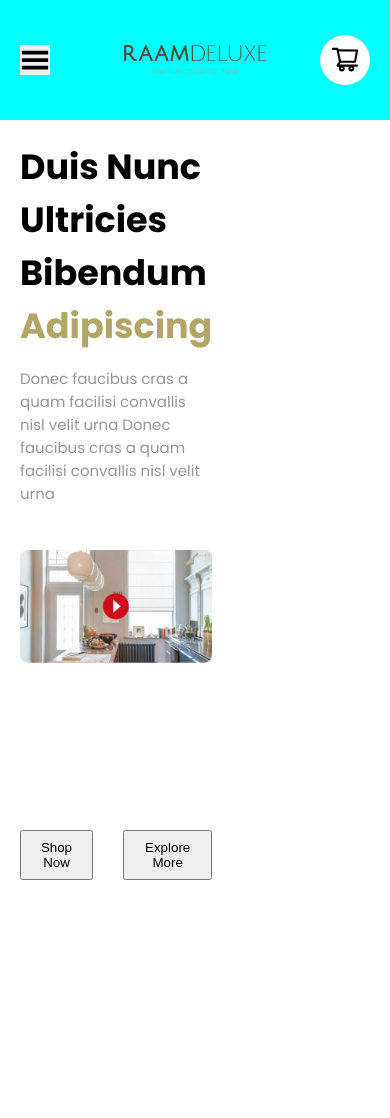
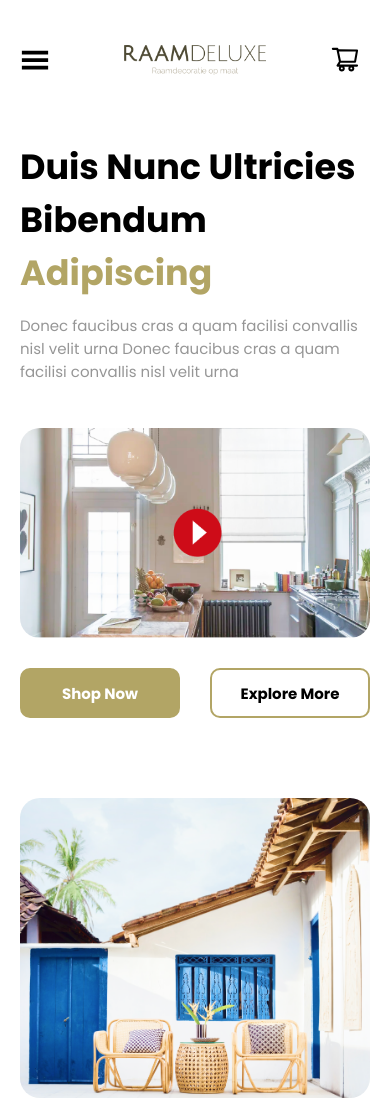
Before and after one commit to Raamdeluxe/blindsar-mvp, a React (Create React App) app: page / in a window 390 px wide. Before the commit the page ends 900 px from the top, so only its background shows below. Built offline with nearby package versions, Linux system fonts and the light colour scheme.

Commit message:
Responsive top section, desktop and mobile

```diff
--- a/src/Components/NavBar/MobileNavbar.module.css
+++ b/src/Components/NavBar/MobileNavbar.module.css
@@ -6,7 +6,7 @@
 	.mobile_navLinks_container {
 		display: flex;
 		justify-content: center;
-		background-color: black;
+		background-color: white;
 		padding: 0px 20px 20px 20px;
 		height: 150px;
 	}
@@ -25,7 +25,7 @@
 	}
 
 	.mobile_navLinks a {
-		color: white;
+		color: black;
 		font-family: "Poppins", sans-serif;
 		font-weight: 700;
 		font-size: 18px;
--- a/src/Components/NavBar/NavBar.module.css
+++ b/src/Components/NavBar/NavBar.module.css
@@ -1,8 +1,9 @@
 .navbar_section {
 	height: 80px;
-	background-color: aqua;
 	padding: 20px;
 	display: flex;
+	margin: auto;
+	max-width: 1440px;
 }
 
 .logo_container {
@@ -61,9 +62,10 @@
 
 	.navBtn button {
 		border: none;
-		width: 30px;
-		height: 30px;
+		min-width: 30px;
+		min-height: 30px;
 		padding: 0px;
+		background: none;
 	}
 
 	.hamburger {
--- a/src/Components/TopSection/TopSection.module.css
+++ b/src/Components/TopSection/TopSection.module.css
@@ -1,6 +1,10 @@
 .top_section {
 	display: flex;
+	column-gap: 30px;
 	padding: 20px;
+	justify-content: space-between;
+	margin: auto;
+	max-width: 1440px;
 }
 
 .section_01 {
@@ -8,6 +12,7 @@
 	display: flex;
 	flex: 1;
 	row-gap: 30px;
+	max-width: 600px;
 }
 
 .text_container h1 {
@@ -28,28 +33,80 @@
 
 .video_container {
 	width: 100%;
-	min-height: 250px;
-	display: flex;
-	justify-content: center;
 }
 
 .instruction_video {
-	width: 100%;
-	height: 100%;
+	padding-top: 60%;
 	background-image: url("../Assets/instruction_video.png");
 	background-repeat: no-repeat;
-	background-size: contain;
+	background-size: cover;
+	border-radius: 20px;
 }
 
 .interBtn {
 	display: flex;
 	min-height: 50px;
-	max-width: 500px;
+	width: 100%;
 	gap: 30px;
+}
+
+.shopBtn {
+	align-items: center;
+	width: 100%;
+	border: 2px solid #b2a565;
+	border-radius: 10px;
+	background-color: #b2a565;
+	font-family: "Poppins";
+	font-style: normal;
+	font-weight: 700;
+	font-size: 15px;
+	line-height: 27px;
+	color: #ffffff;
+}
+
+.exploreBtn {
+	align-items: center;
+	width: 100%;
+	border: 2px solid #b2a565;
+	border-radius: 10px;
+	background-color: white;
+	font-family: "Poppins";
+	font-style: normal;
+	font-weight: 700;
+	font-size: 15px;
+	line-height: 27px;
+	color: #000000;
 }
 
 .section_02 {
 	flex-direction: column;
 	display: flex;
 	flex: 1;
+	max-width: 600px;
 }
+
+.container_hero_image {
+	height: 100%;
+	width: 100%;
+}
+
+.hero_image {
+	background: url("../Assets/hero_image.png");
+	background-repeat: no-repeat;
+	background-size: cover;
+	width: 100%;
+	height: 100%;
+	border-radius: 20px;
+}
+
+@media screen and (max-width: 600px) {
+	.top_section {
+		flex-direction: column;
+		gap: 80px;
+		flex-wrap: wrap;
+	}
+
+	.hero_image {
+		min-height: 300px;
+	}
+}
```
